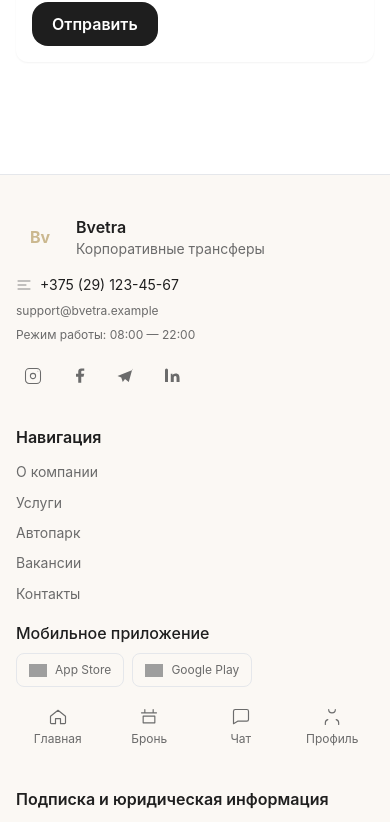
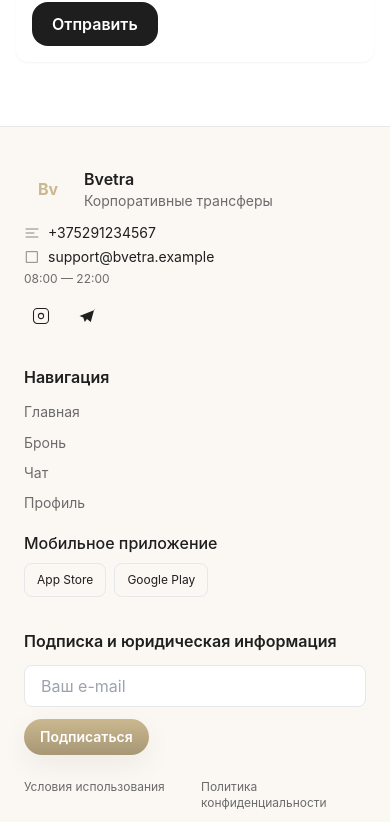
Before and after one commit to skufig/bvetra, a Next.js app: page / in a window 390 px wide. Shown: the part 5478-6300 px from the top of the page. Built offline with nearby package versions, Linux system fonts and the light colour scheme; grey boxes are pictures that could not be loaded.

Commit message:
Update Footer.tsx

```diff
--- a/src/components/Footer.tsx
+++ b/src/components/Footer.tsx
@@ -1,172 +1,182 @@
 import React, { useState } from 'react'
 import Link from 'next/link'
 import Image from 'next/image'
+import BookingModal from './BookingModal'
+import BottomNav from './BottomNav'
 
-export default function Footer() {
+type Props = { isEn?: boolean }
+
+export default function Footer({ isEn = false }: Props) {
+  const [modalOpen, setModalOpen] = useState(false)
   const [email, setEmail] = useState('')
   const [subscribed, setSubscribed] = useState(false)
 
-  function copyPhone() {
-    const phone = '+375 (29) 123-45-67'
-    if (typeof navigator !== 'undefined' && navigator.clipboard) {
-      navigator.clipboard.writeText(phone)
-      window.dispatchEvent(new CustomEvent('analytics', { detail: { action: 'copy_phone', label: phone } }))
-      alert('Номер скопирован в буфер: ' + phone)
+  const t = {
+    ru: {
+      brand: 'Bvetra',
+      subtitle: 'Корпоративные трансферы',
+      copy: '©',
+      phone: '+375291234567',
+      email: 'support@bvetra.example',
+      openModal: 'Заказать трансфер',
+      appStore: 'App Store',
+      googlePlay: 'Google Play',
+      subscribe: 'Подписаться',
+      thanks: 'Спасибо'
+    },
+    en: {
+      brand: 'Bvetra',
+      subtitle: 'Corporate transfers',
+      copy: '©',
+      phone: '+375291234567',
+      email: 'support@bvetra.example',
+      openModal: 'Book transfer',
+      appStore: 'App Store',
+      googlePlay: 'Google Play',
+      subscribe: 'Subscribe',
+      thanks: 'Thanks'
+    }
+  }
+  const L = isEn ? t.en : t.ru
+
+  function handleCall() {
+    if (typeof window !== 'undefined') {
+      window.location.href = `tel:${L.phone}`
+      window.dispatchEvent(new CustomEvent('analytics', { detail: { action: 'call_click', phone: L.phone } }))
+    }
+  }
+
+  function handleEmail() {
+    if (typeof window !== 'undefined') {
+      window.location.href = `mailto:${L.email}`
+      window.dispatchEvent(new CustomEvent('analytics', { detail: { action: 'email_click', email: L.email } }))
     }
   }
 
   function submitNewsletter(e: React.FormEvent) {
     e.preventDefault()
     if (!email) return
-    // клиентская имитация подписки — интегрируйте API вместо этого
     setSubscribed(true)
+    // Example: dispatch event, real integration with backend recommended
     window.dispatchEvent(new CustomEvent('analytics', { detail: { action: 'subscribe_newsletter', email } }))
   }
 
   return (
-    <footer className="mt-12 border-t bg-[color:var(--surface-1)] dark:bg-[color:var(--surface-2)] text-[color:var(--muted)]">
-      <div className="mx-auto max-w-6xl px-4 py-10 grid grid-cols-1 md:grid-cols-4 gap-8">
-        {/* Brand and contact */}
-        <div className="space-y-4">
+    <>
+      <footer className="bg-[color:var(--surface-1)] dark:bg-[color:var(--surface-2)] border-t">
+        <div className="mx-auto max-w-6xl px-6 py-10 grid grid-cols-1 md:grid-cols-4 gap-8 items-start">
+          {/* Brand */}
+          <div className="space-y-3">
             <div className="flex items-center gap-3">
-            {/* Replace with AnimatedLogo import if available */}
-            <div className="w-12 h-8 rounded flex items-center justify-center bg-[color:var(--primary)]/10 text-[color:var(--primary)] font-bold">
-              Bv
-            </div>
+              <div className="w-12 h-8 rounded flex items-center justify-center bg-[color:var(--primary)]/10 text-[color:var(--primary)] font-bold">Bv</div>
               <div>
-              <div className="text-[color:var(--text)] font-semibold">Bvetra</div>
-              <div className="text-sm text-[color:var(--muted)]">Корпоративные трансферы</div>
+                <div className="text-[color:var(--text)] font-semibold">{L.brand}</div>
+                <div className="text-sm text-[color:var(--muted)]">{L.subtitle}</div>
               </div>
             </div>
 
-          <div className="text-sm">
+            <div className="text-sm text-[color:var(--muted)] space-y-1">
               <div className="flex items-center gap-2">
-              <svg className="w-4 h-4 opacity-80" viewBox="0 0 24 24" fill="none" aria-hidden>
-                <path d="M3 6h18M3 12h12M3 18h18" stroke="currentColor" strokeWidth="1.5" strokeLinecap="round" strokeLinejoin="round" />
+                <svg className="w-4 h-4" viewBox="0 0 24 24" fill="none" aria-hidden>
+                  <path d="M3 6h18M3 12h12M3 18h18" stroke="currentColor" strokeWidth="1.2" strokeLinecap="round" strokeLinejoin="round" />
                 </svg>
-              <button onClick={copyPhone} className="text-sm text-[color:var(--text)] hover:underline" aria-label="Скопировать телефон">
-                +375 (29) 123-45-67
+                <button onClick={handleCall} className="text-[color:var(--text)] hover:underline" aria-label="Call">
+                  {L.phone}
                 </button>
               </div>
-            <div className="mt-2 text-xs text-[color:var(--muted)]">support@bvetra.example</div>
-            <div className="mt-2 text-xs text-[color:var(--muted)]">Режим работы: 08:00 — 22:00</div>
+
+              <div className="flex items-center gap-2">
+                <svg className="w-4 h-4" viewBox="0 0 24 24" fill="none" aria-hidden>
+                  <path d="M4 4h16v16H4z" stroke="currentColor" strokeWidth="1.2" strokeLinecap="round" strokeLinejoin="round" />
+                </svg>
+                <button onClick={handleEmail} className="text-[color:var(--text)] hover:underline" aria-label="Email">
+                  {L.email}
+                </button>
+              </div>
+
+              <div className="text-xs text-[color:var(--muted)]">08:00 — 22:00</div>
             </div>
 
             <div className="flex items-center gap-3 mt-3">
-            {/* Social icons */}
               <a href="https://instagram.com" aria-label="Instagram" target="_blank" rel="noreferrer" className="p-2 rounded hover:bg-[color:var(--primary)]/12">
                 <svg width="18" height="18" viewBox="0 0 24 24" fill="none" aria-hidden>
                   <path d="M7 2h10a5 5 0 0 1 5 5v10a5 5 0 0 1-5 5H7a5 5 0 0 1-5-5V7a5 5 0 0 1 5-5z" stroke="currentColor" strokeWidth="1.4" strokeLinecap="round" strokeLinejoin="round" />
                   <path d="M12 8.5a3.5 3.5 0 1 0 0 7 3.5 3.5 0 0 0 0-7z" stroke="currentColor" strokeWidth="1.4" strokeLinecap="round" strokeLinejoin="round" />
-                <circle cx="18.5" cy="5.5" r="0.5" fill="currentColor" />
                 </svg>
               </a>
-
-            <a href="https://facebook.com" aria-label="Facebook" target="_blank" rel="noreferrer" className="p-2 rounded hover:bg-[color:var(--primary)]/12">
-              <svg width="18" height="18" viewBox="0 0 24 24" fill="none" aria-hidden>
-                <path d="M18 2h-3a4 4 0 0 0-4 4v3H8v4h3v8h4v-8h3l1-4h-4V6a1 1 0 0 1 1-1h3V2z" fill="currentColor" />
-              </svg>
-            </a>
-
               <a href="https://t.me" aria-label="Telegram" target="_blank" rel="noreferrer" className="p-2 rounded hover:bg-[color:var(--primary)]/12">
                 <svg width="18" height="18" viewBox="0 0 24 24" fill="none" aria-hidden>
                   <path d="M22 4L2 12l5 2 2 6 3-4 5 4 5-18z" fill="currentColor" />
                 </svg>
               </a>
-
-            <a href="https://linkedin.com" aria-label="LinkedIn" target="_blank" rel="noreferrer" className="p-2 rounded hover:bg-[color:var(--primary)]/12">
-              <svg width="18" height="18" viewBox="0 0 24 24" fill="none" aria-hidden>
-                <path d="M4 4h4v16H4zM6 2a2 2 0 1 1 0 4 2 2 0 0 1 0-4zM10 9h4v2h.1c.6-1.1 2-2.3 4.1-2.3 4.4 0 5.2 2.9 5.2 6.7V20h-4v-5.1c0-1.2 0-2.8-1.7-2.8-1.7 0-2 1.3-2 2.7V20h-4V9z" fill="currentColor" />
-              </svg>
-            </a>
             </div>
           </div>
 
-        {/* Quick navigation */}
+          {/* Navigation */}
           <div>
-          <h4 className="text-[color:var(--text)] font-semibold mb-3">Навигация</h4>
-          <ul className="space-y-2 text-sm">
-            <li><Link href="/#about"><a className="hover:underline">О компании</a></Link></li>
-            <li><Link href="/#services"><a className="hover:underline">Услуги</a></Link></li>
-            <li><Link href="/#fleet"><a className="hover:underline">Автопарк</a></Link></li>
-            <li><Link href="/vacancies"><a className="hover:underline">Вакансии</a></Link></li>
-            <li><Link href="/contacts"><a className="hover:underline">Контакты</a></Link></li>
+            <h4 className="text-[color:var(--text)] font-semibold mb-3">{isEn ? 'Navigation' : 'Навигация'}</h4>
+            <ul className="space-y-2 text-sm text-[color:var(--muted)]">
+              <li><Link href="/#top"><a onClick={() => window.scrollTo({ top: 0, behavior: 'smooth' })}>{isEn ? 'Home' : 'Главная'}</a></Link></li>
+              <li><button onClick={() => setModalOpen(true)} className="hover:underline">{isEn ? 'Booking' : 'Бронь'}</button></li>
+              <li><Link href="/chat"><a>{isEn ? 'Chat' : 'Чат'}</a></Link></li>
+              <li><Link href="/profile"><a>{isEn ? 'Profile' : 'Профиль'}</a></Link></li>
             </ul>
 
             <div className="mt-4">
-            <h5 className="text-[color:var(--text)] font-medium mb-2">Мобильное приложение</h5>
+              <h5 className="text-[color:var(--text)] font-medium mb-2">{isEn ? 'Mobile app' : 'Мобильное приложение'}</h5>
               <div className="flex gap-2">
                 <a href="#" aria-label="App Store" className="inline-flex items-center gap-2 rounded-lg px-3 py-2 bg-[color:var(--surface-1)] dark:bg-[color:var(--surface-2)] border hover:border-[color:var(--primary)]/18">
-                <Image src="/icons/apple.svg" alt="App Store" width={18} height={18} />
-                <span className="text-xs">App Store</span>
+                  <span className="text-xs">{L.appStore}</span>
                 </a>
                 <a href="#" aria-label="Google Play" className="inline-flex items-center gap-2 rounded-lg px-3 py-2 bg-[color:var(--surface-1)] dark:bg-[color:var(--surface-2)] border hover:border-[color:var(--primary)]/18">
-                <Image src="/icons/google-play.svg" alt="Google Play" width={18} height={18} />
-                <span className="text-xs">Google Play</span>
+                  <span className="text-xs">{L.googlePlay}</span>
                 </a>
-            </div>
-
-            <div className="mt-3 grid grid-cols-4 gap-2 md:hidden" role="navigation" aria-label="Footer mobile nav">
-              {/* Mobile app bottom nav preview */}
-              <button className="flex flex-col items-center gap-1 text-xs text-[color:var(--muted)] p-2 rounded hover:bg-[color:var(--primary)]/8" aria-label="Главная">
-                <svg width="20" height="20" viewBox="0 0 24 24" fill="none"><path d="M3 11L12 4l9 7v8a1 1 0 0 1-1 1h-5v-6H9v6H4a1 1 0 0 1-1-1v-8z" stroke="currentColor" strokeWidth="1.4" strokeLinecap="round" strokeLinejoin="round"/></svg>
-                <span>Главная</span>
-              </button>
-
-              <button className="flex flex-col items-center gap-1 text-xs text-[color:var(--muted)] p-2 rounded hover:bg-[color:var(--primary)]/8" aria-label="Бронирования">
-                <svg width="20" height="20" viewBox="0 0 24 24" fill="none"><path d="M3 7h18M7 3v4M17 3v4M5 11h14v8H5z" stroke="currentColor" strokeWidth="1.4" strokeLinecap="round" strokeLinejoin="round"/></svg>
-                <span>Бронь</span>
-              </button>
-
-              <button className="flex flex-col items-center gap-1 text-xs text-[color:var(--muted)] p-2 rounded hover:bg-[color:var(--primary)]/8" aria-label="Чат с водителем">
-                <svg width="20" height="20" viewBox="0 0 24 24" fill="none"><path d="M21 15a2 2 0 0 1-2 2H8l-5 3V5a2 2 0 0 1 2-2h14a2 2 0 0 1 2 2z" stroke="currentColor" strokeWidth="1.4" strokeLinecap="round" strokeLinejoin="round"/></svg>
-                <span>Чат</span>
-              </button>
-
-              <button className="flex flex-col items-center gap-1 text-xs text-[color:var(--muted)] p-2 rounded hover:bg-[color:var(--primary)]/8" aria-label="Профиль">
-                <svg width="20" height="20" viewBox="0 0 24 24" fill="none"><path d="M20 21v-2a4 4 0 0 0-3-3.87M4 21v-2a4 4 0 0 1 3-3.87M16 3.13A4 4 0 1 1 8 3.13" stroke="currentColor" strokeWidth="1.4" strokeLinecap="round" strokeLinejoin="round"/></svg>
-                <span>Профиль</span>
-              </button>
               </div>
             </div>
           </div>
 
           {/* Newsletter & Legal */}
           <div className="md:col-span-2">
-          <h4 className="text-[color:var(--text)] font-semibold mb-3">Подписка и юридическая информация</h4>
+            <h4 className="text-[color:var(--text)] font-semibold mb-3">{isEn ? 'Subscribe & Legal' : 'Подписка и юридическая информация'}</h4>
 
-          <form onSubmit={submitNewsletter} className="flex flex-col sm:flex-row gap-3 items-start sm:items-center">
+            <form onSubmit={(e) => { e.preventDefault(); submitNewsletter(e as any) }} className="flex flex-col sm:flex-row gap-3 items-start sm:items-center">
               <label htmlFor="footer-email" className="sr-only">Email</label>
               <input
                 id="footer-email"
                 type="email"
                 value={email}
                 onChange={(e) => setEmail(e.target.value)}
-              placeholder="Ваш e-mail"
+                placeholder={isEn ? 'Your email' : 'Ваш e-mail'}
                 className="px-4 py-2 rounded-lg border w-full sm:w-auto sm:flex-1 bg-[color:var(--bg)] text-[color:var(--text)]"
                 required
               />
               <button
                 type="submit"
                 className="inline-flex items-center gap-2 rounded-full px-4 py-2 text-sm font-semibold btn-primary btn-lift"
-              aria-label="Подписаться на рассылку"
               >
-              {subscribed ? 'Спасибо' : 'Подписаться'}
+                {subscribed ? (isEn ? 'Thanks' : 'Спасибо') : (isEn ? 'Subscribe' : 'Подписаться')}
               </button>
             </form>
 
             <div className="mt-6 grid grid-cols-2 sm:grid-cols-4 gap-3 text-xs text-[color:var(--muted)]">
-            <Link href="/terms"><a className="hover:underline">Условия использования</a></Link>
-            <Link href="/privacy"><a className="hover:underline">Политика конфиденциальности</a></Link>
-            <Link href="/faq"><a className="hover:underline">Вопросы и ответы</a></Link>
-            <Link href="/support"><a className="hover:underline">Поддержка</a></Link>
+              <Link href="/terms"><a className="hover:underline">{isEn ? 'Terms' : 'Условия использования'}</a></Link>
+              <Link href="/privacy"><a className="hover:underline">{isEn ? 'Privacy' : 'Политика конфиденциальности'}</a></Link>
+              <Link href="/faq"><a className="hover:underline">{isEn ? 'FAQ' : 'Вопросы и ответы'}</a></Link>
+              <Link href="/support"><a className="hover:underline">{isEn ? 'Support' : 'Поддержка'}</a></Link>
             </div>
 
             <div className="mt-6 text-xs text-[color:var(--muted)]">
-            © {new Date().getFullYear()} Bvetra — корпоративные трансферы. Все права защищены.
+              {L.copy} {new Date().getFullYear()} {L.brand} — {isEn ? 'All rights reserved.' : 'корпоративные трансферы. Все права защищены.'}
             </div>
           </div>
         </div>
       </footer>
+
+      {/* Booking modal */}
+      <BookingModal open={modalOpen} onClose={() => setModalOpen(false)} isEn={isEn} />
+
+      {/* Bottom navigation (fixed) */}
+      <BottomNav onOpenBooking={() => setModalOpen(true)} phone={L.phone} isEn={isEn} />
+    </>
   )
 }
```
Lines whose indentation alone changed are shown as unchanged.
